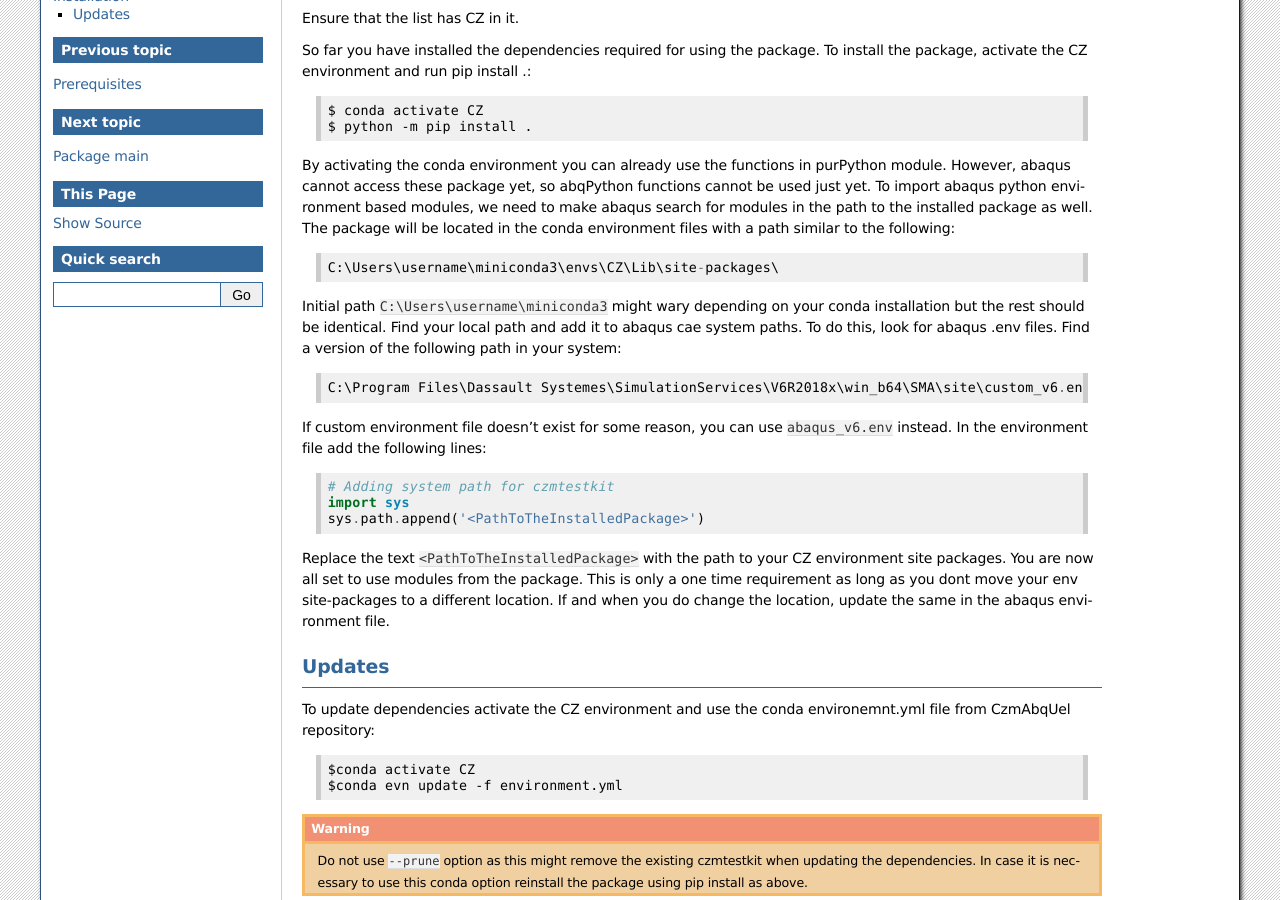
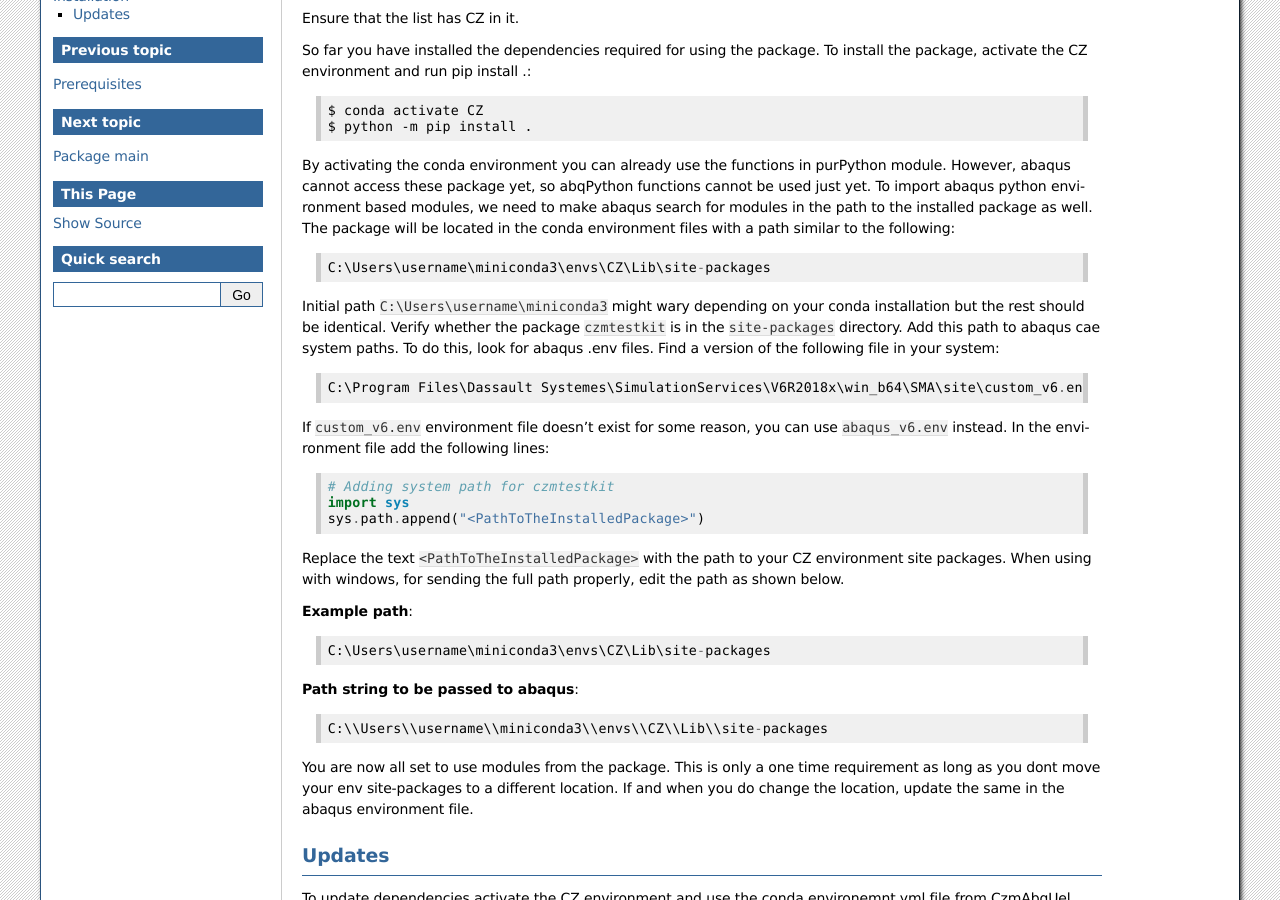
Before and after one commit to YX0824/CzmAbqUel, a Sphinx documentation site: the page built from Documentation/source/Guides/Instl.rst, in a window 1280 px wide and 900 px high, scrolled down 271 px. Built offline with Sphinx 7.4.7, drawn with Linux system fonts in a browser that asks for light colours.

Commit message:
Documentation update: Instructions for intallation. Package tracting: ignoring __pycache__

```diff
--- a/Documentation/source/Guides/Instl.rst
+++ b/Documentation/source/Guides/Instl.rst
@@ -24,23 +24,34 @@ However, abaqus cannot access these package yet, so abqPython functions cannot b
 To import abaqus python environment based modules, we need to make abaqus search for modules in the path to the installed package as well.
 The package will be located in the conda environment files with a path similar to the following::
 
-	C:\Users\username\miniconda3\envs\CZ\Lib\site-packages\
+	C:\Users\username\miniconda3\envs\CZ\Lib\site-packages
 
 Initial path ``C:\Users\username\miniconda3`` might wary depending on your conda installation but the rest should be identical.
-Find your local path and add it to abaqus cae system paths.
+Verify whether the package ``czmtestkit`` is in the ``site-packages`` directory.
+Add this path to abaqus cae system paths.
 To do this, look for abaqus .env files.
-Find a version of the following path in your system::
+Find a version of the following file in your system::
 
 	C:\Program Files\Dassault Systemes\SimulationServices\V6R2018x\win_b64\SMA\site\custom_v6.env
 
-If custom environment file doesn't exist for some reason, you can use ``abaqus_v6.env`` instead.
+If ``custom_v6.env`` environment file doesn't exist for some reason, you can use ``abaqus_v6.env`` instead.
 In the environment file add the following lines::
 
 	# Adding system path for czmtestkit
 	import sys
-	sys.path.append('<PathToTheInstalledPackage>')
+	sys.path.append("<PathToTheInstalledPackage>")
 
 Replace the text :code:`<PathToTheInstalledPackage>` with the path to your CZ environment site packages.
+When using with windows, for sending the full path properly, edit the path as shown below.
+
+**Example path**::
+
+	C:\Users\username\miniconda3\envs\CZ\Lib\site-packages
+
+**Path string to be passed to abaqus**::
+
+	C:\\Users\\username\\miniconda3\\envs\\CZ\\Lib\\site-packages
+
 You are now all set to use modules from the package.
 This is only a one time requirement as long as you dont move your env site-packages to a different location.
 If and when you do change the location, update the same in the abaqus environment file.
```
Also changed, not shown: Documentation/source/README.md (+5 -1 lines), README.md (+13 -5 lines), 1 other file.
